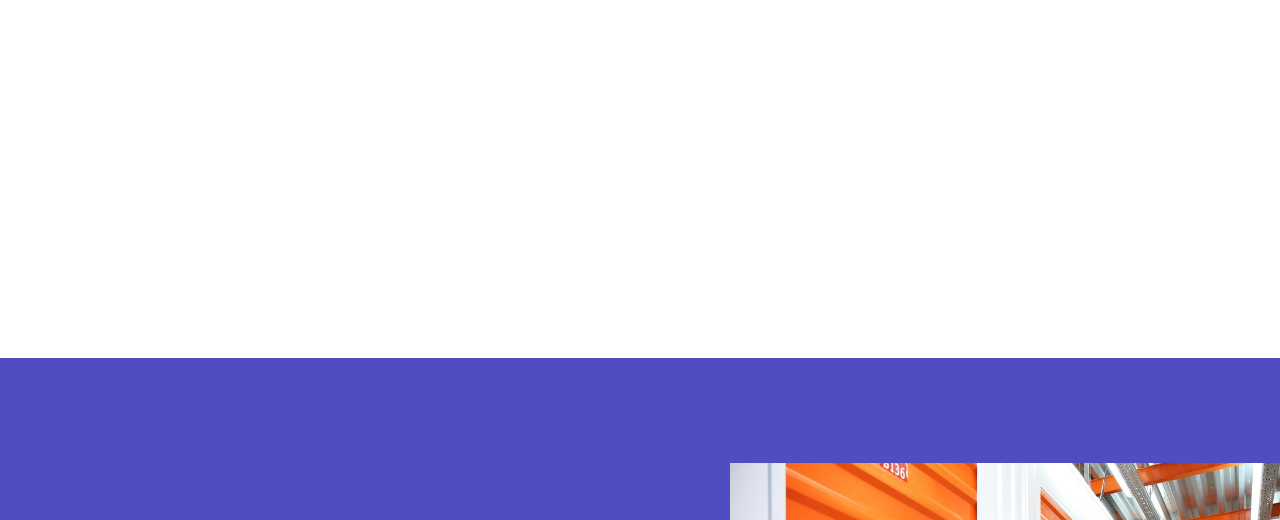
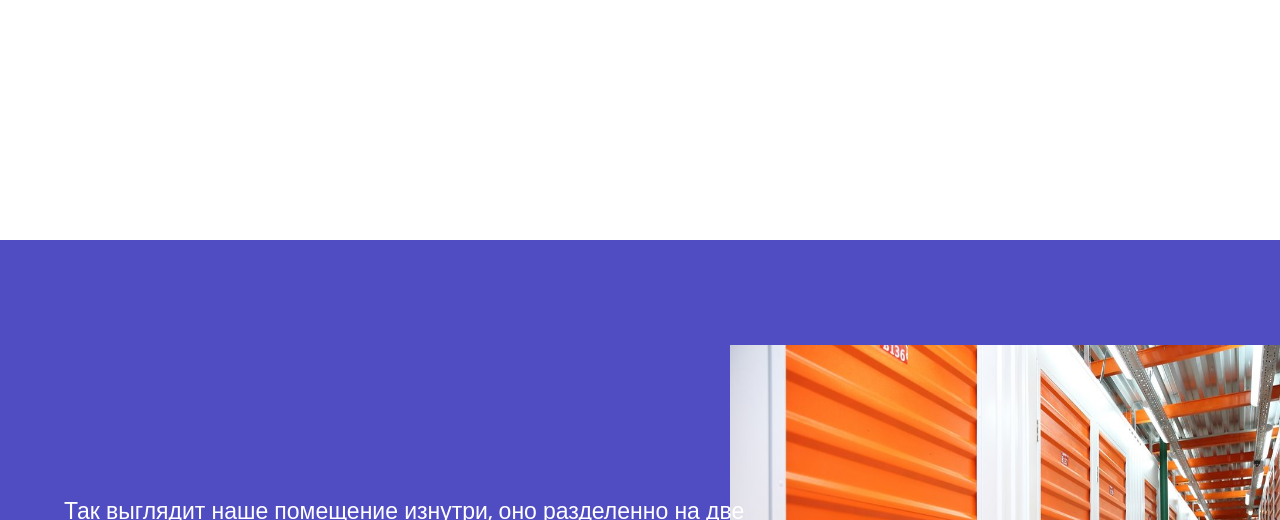
Before and after one commit to Monster7code/gushshamov_po427, a Django app: template warehouse_site/app_warehouse/templates/main.html in a window 1280 px wide. Shown: the part 952-1472 px from the top of the page. Run offline with Django 3.2, Linux system fonts and the light colour scheme; the template is opened without the code that fills it, so the values that code supplies are empty.

Commit message:
update_html

```diff
--- a/warehouse_site/app_warehouse/static/css/main_css.css
+++ b/warehouse_site/app_warehouse/static/css/main_css.css
@@ -188,7 +188,7 @@ header{
 .warehouse_inside{
 	position:absolute;
 	left:0%;
-	top:89%;
+	top:81%;
 	background-color:#504DC2;
 	height:700px;
 	width:100%;
@@ -216,7 +216,7 @@ header{
 	width:100%;
 	position:absolute;
 	left:0%;
-	top:169%;
+	top:153%;
 }
 .how_make_order_img{
 	height:500px;
```
Also changed, not shown: 1 other file.
